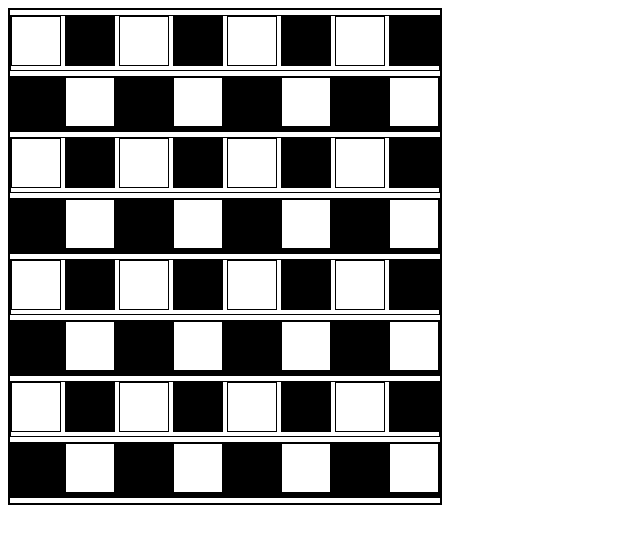
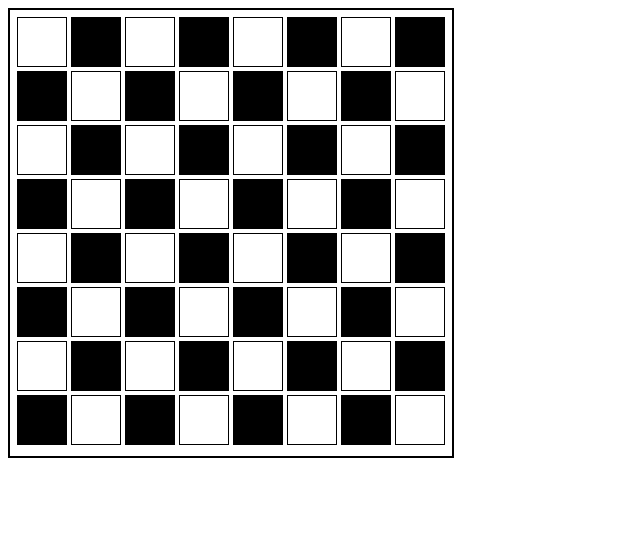
Before and after one commit to VsalCode/fgo24-css-chessboard, a website: page index.html in a window 1280 px wide. Shown: the whole page, without its empty margins (0-640 px from the left). Drawn offline with Linux system fonts and the light colour scheme.

Commit message:
refactor: chessboard layout

```diff
--- a/index.html
+++ b/index.html
@@ -6,31 +6,27 @@
   <title>Document</title>
 </head>
 <style>
-  *{
+  * {
     box-sizing: border-box;
   }
-  #chessboard{
-    /* border: 2px solid black */
+  #chessboard {
     display: inline-block;
     border: 2px solid black;
-    /* padding: 10px; */
+    padding: 7px;
   }
 
-  .baris{
-    margin: 5px 0 5px 0;
-  }
-  .kotak{
+  .kotak {
     display: inline-block;
     height: 50px;
     width: 50px;
   }
 
-  .hitam{
+  .hitam {
     background-color: black;
     border: 1px solid black;
-    color: black  ;
+    color: black;
   }
-  .putih{
+  .putih {
     background-color: white;
     border: 1px solid black;
     color: white;
@@ -38,7 +34,7 @@
 </style>
 <body>
   <div id="chessboard">
-    <div class="baris putih">
+    <div class="baris">
       <div class="kotak putih"></div>
       <div class="kotak hitam"></div>
       <div class="kotak putih"></div>
@@ -48,7 +44,7 @@
       <div class="kotak putih"></div>
       <div class="kotak hitam"></div>
     </div>
-    <div class="baris hitam">
+    <div class="baris">
       <div class="kotak hitam"></div>
       <div class="kotak putih"></div>
       <div class="kotak hitam"></div>
@@ -56,9 +52,9 @@
       <div class="kotak hitam"></div>
       <div class="kotak putih"></div>
       <div class="kotak hitam"></div>
-      <div class="kotak putih "></div>
+      <div class="kotak putih"></div>
     </div>
-    <div class="baris putih">
+    <div class="baris">
       <div class="kotak putih"></div>
       <div class="kotak hitam"></div>
       <div class="kotak putih"></div>
@@ -68,7 +64,7 @@
       <div class="kotak putih"></div>
       <div class="kotak hitam"></div>
     </div>
-    <div class="baris hitam">
+    <div class="baris">
       <div class="kotak hitam"></div>
       <div class="kotak putih"></div>
       <div class="kotak hitam"></div>
@@ -76,9 +72,9 @@
       <div class="kotak hitam"></div>
       <div class="kotak putih"></div>
       <div class="kotak hitam"></div>
-      <div class="kotak putih "></div>
+      <div class="kotak putih"></div>
     </div>
-    <div class="baris putih">
+    <div class="baris">
       <div class="kotak putih"></div>
       <div class="kotak hitam"></div>
       <div class="kotak putih"></div>
@@ -88,7 +84,7 @@
       <div class="kotak putih"></div>
       <div class="kotak hitam"></div>
     </div>
-    <div class="baris hitam">
+    <div class="baris">
       <div class="kotak hitam"></div>
       <div class="kotak putih"></div>
       <div class="kotak hitam"></div>
@@ -96,9 +92,9 @@
       <div class="kotak hitam"></div>
       <div class="kotak putih"></div>
       <div class="kotak hitam"></div>
-      <div class="kotak putih "></div>
+      <div class="kotak putih"></div>
     </div>
-    <div class="baris putih">
+    <div class="baris">
       <div class="kotak putih"></div>
       <div class="kotak hitam"></div>
       <div class="kotak putih"></div>
@@ -108,7 +104,7 @@
       <div class="kotak putih"></div>
       <div class="kotak hitam"></div>
     </div>
-    <div class="baris hitam">
+    <div class="baris">
       <div class="kotak hitam"></div>
       <div class="kotak putih"></div>
       <div class="kotak hitam"></div>
```
